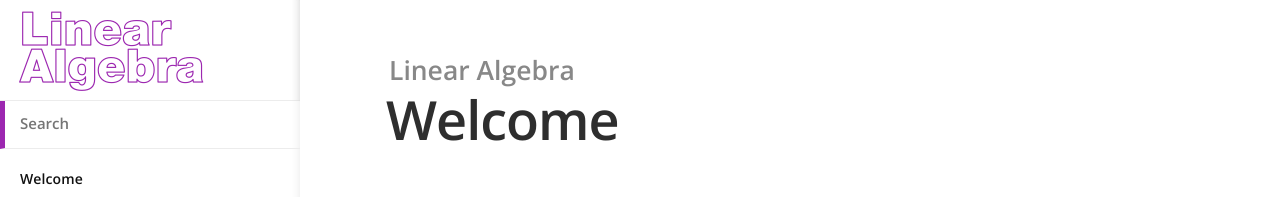
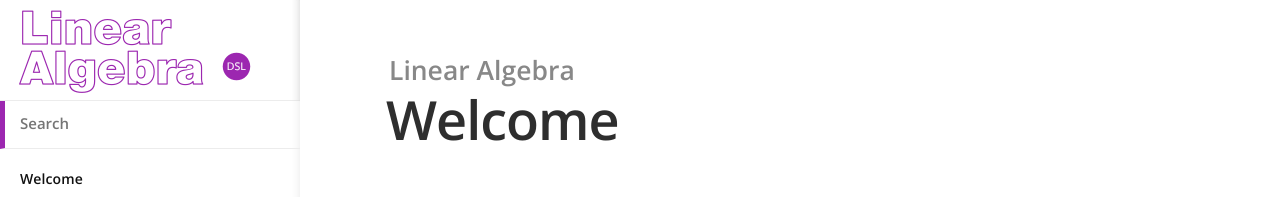
Before and after one commit to penrose-lib/dsl-linear-algebra, a Jekyll site: the page built from pages/index.md, in a window 1280 px wide. Shown: the top 197 px of the page. Built offline with Jekyll 4.4.1, drawn with Linux system fonts in a browser that asks for light colours.

Commit message:
adding dsl icon

```diff
--- a/_layouts/default.html
+++ b/_layouts/default.html
@@ -6,7 +6,9 @@
 	<body>
 		<header>
 			<h1>
-				<a href="{{ site.baseurl }}/" id="name">{{ site.title }}</a>
+				<a href="{{ site.baseurl }}/" id="name">{{ site.title }}
+                                <img src="{{ site.baseurl }}/assets/img/dsl.svg"
+                                     title="domain specific language" width="50px"></a>
 				<button type="button" class="open-nav" id="open-nav"></button>
 			</h1>
 
```
Also changed, not shown: assets/img/dsl.svg (added).
